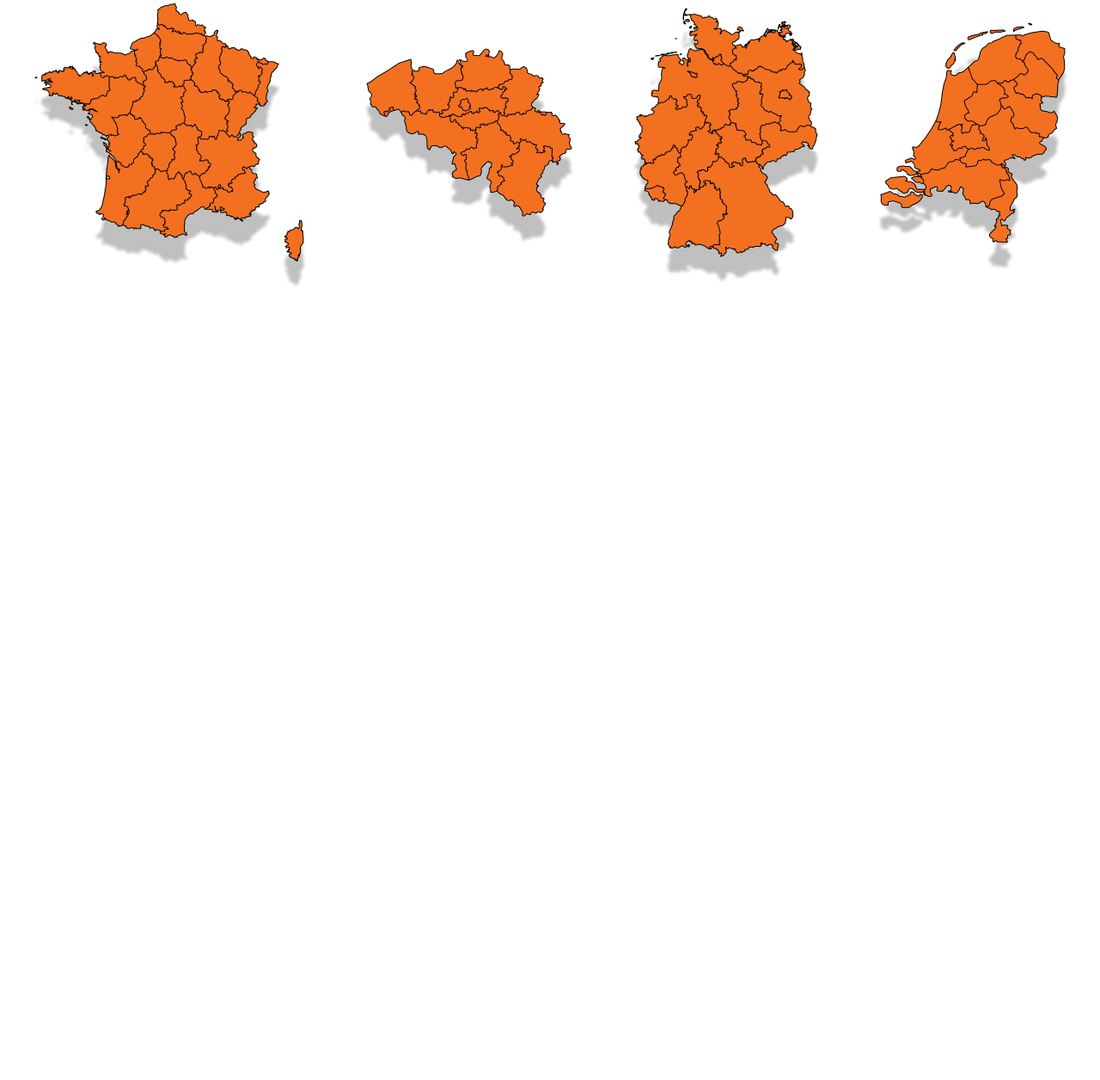
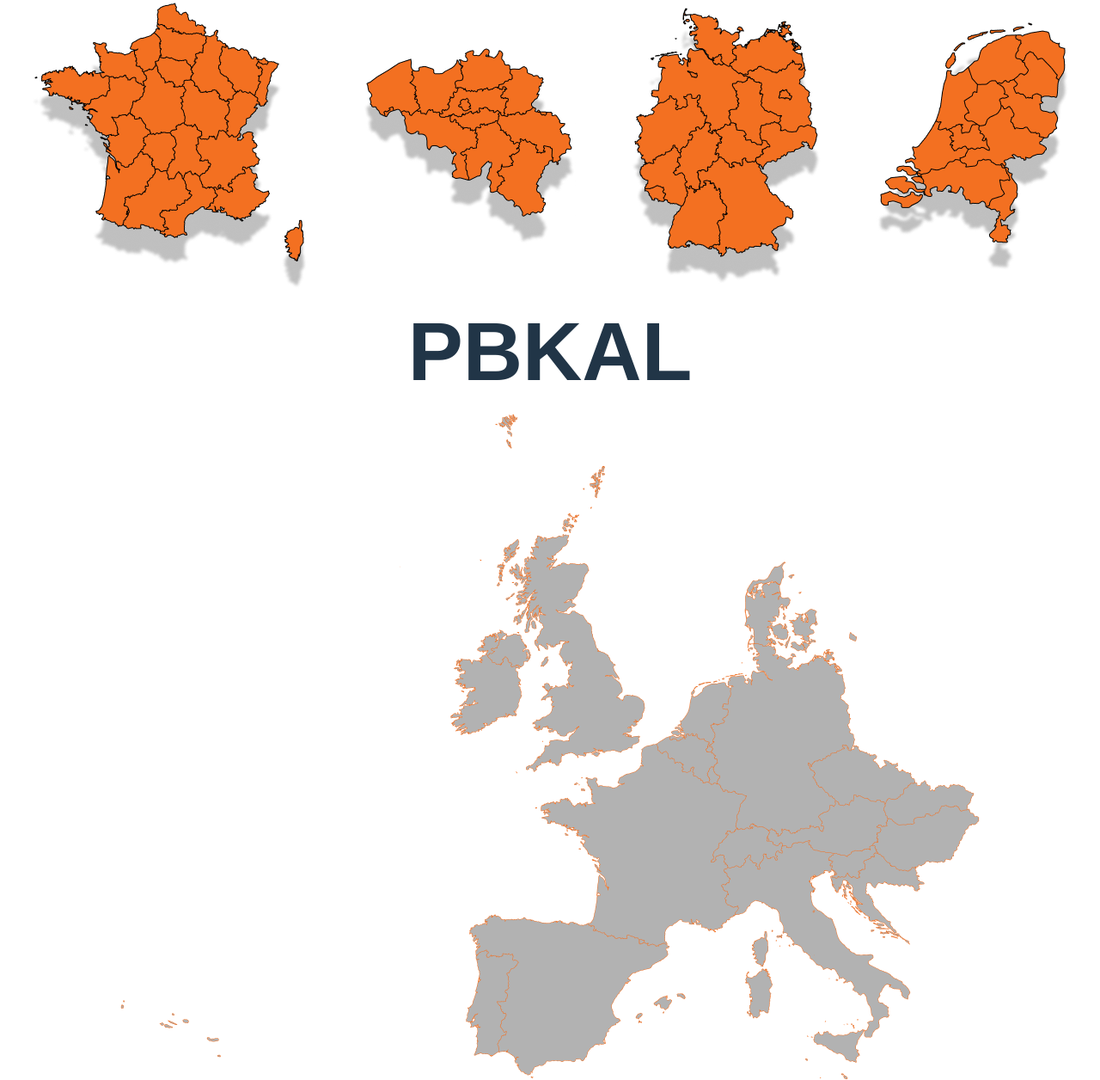
Before and after one commit to Marat200118/Full-Spead-Ahead, a website built with Vite: page index.html in a window 1280 px wide. Shown: the part 1693-2949 px from the top of the page at 86% size. Before the commit the page ends 2062 px from the top, so only its background shows below. Built offline with nearby package versions, Linux system fonts and the light colour scheme.

Commit message:
one section added

```diff
--- a/css/style.css
+++ b/css/style.css
@@ -157,3 +157,8 @@ section {
   align-items: center;
   gap: 4rem;
 }
+
+.pbkal {
+  display: flex;
+  flex-direction: row;
+}
--- a/index.html
+++ b/index.html
@@ -37,9 +37,24 @@
       <img src="assets/germany.png" alt="germany" />
       <img src="assets/netherlands.png" alt="netherlands" />
     </div>
+
+    <div class="pbkal">
+      <h1>P</h1>
+      <h1>B</h1>
+      <h1>K</h1>
+      <h1>A</h1>
+      <h1>L</h1>
+    </div>
+    <div class="pbkal-image">
+      <img src="assets/Europe-continent.png" alt="pbkal" />
+    </div>
   </section>
 
+  <div class="section-devider"></div>
 
+  <section class="opinions">
+
+  </section>
 
 
 
```
